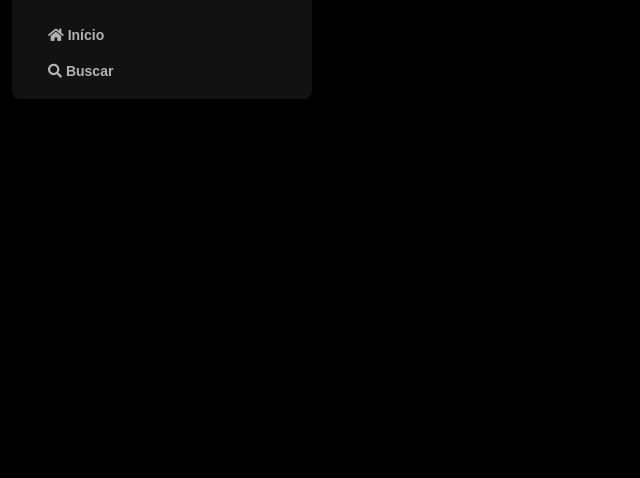
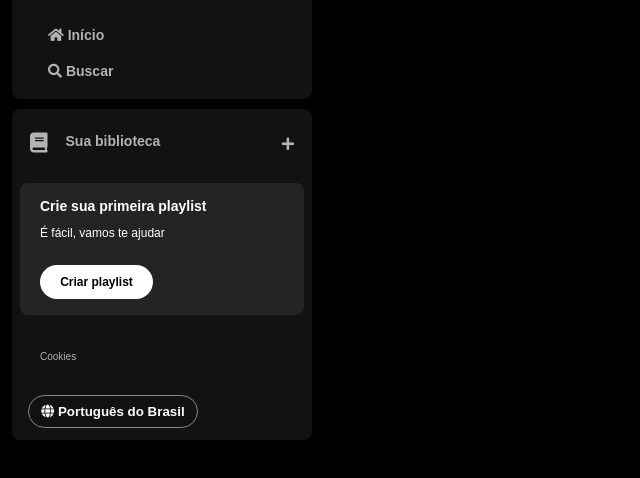
Before and after one commit to esthertinetti/spotify-alura, a plain HTML site: page index.html in a window 1280 px wide. Shown: the part 74-552 px from the top of the page, without its empty margins (0-640 px from the left). Drawn offline with Linux system fonts and the light colour scheme.

Commit message:
feat: add new components and styles
Aula 02

```diff
--- a/index.html
+++ b/index.html
@@ -19,7 +19,6 @@
                         <img src="./assets/icons/logo-spotify.png" alt="Logo do spotify">
                     </a>
                 </div>
-                <div>
                 <ul>
                     <li>
                         <a href="">
@@ -38,8 +37,38 @@
                         </a>
                     </li>
                 </ul>
+            </nav>
+
+            <div class="library">
+                <div class="library__content">
+                    <button class="library__button">
+                        <span class="fa fas fa-book"></span>
+                        <span>Sua biblioteca</span>
+                    </button>
+                    <span class="fa fa-plus"></span>
                 </div>
-            </nav>
+
+                <section class="section-playlist">
+                    <div class="section-playlist__content">
+                        <span class="text title">Crie sua primeira playlist</span>
+                        <span class="text subtitle">É fácil, vamos te ajudar</span>
+                        <button class="section-playlist__button">Criar playlist</button>
+                    </div>
+                </section>
+
+                <div class="cookies">
+                    <a href="">
+                        Cookies
+                    </a>
+                </div>
+
+                <div class="languages">
+                    <button class="languages__button">
+                        <span class="fa fa-globe"></span>
+                        <span>Português do Brasil</span>
+                    </button>
+                </div>
+            </div>
         </div>
     </body>
 </html>
--- a/style.css
+++ b/style.css
@@ -1,5 +1,6 @@
 body {
     background-color: #000;
+    font-family: 'DM Sans', sans-serif;
 }
 
 h1 {
@@ -46,3 +47,122 @@ h1 {
     font-size: 14px;
     font-family: 'DM Sans', sans-serif;
 }
+
+.library {
+    background-color: #121212;
+    border-radius: 8px;
+    display: flex;
+    justify-content: space-between;
+    flex-direction: column;
+    padding: 4px 8px;
+    color: #b3b3b3;
+    font-weight: 600;
+    font-size: 14px;
+    margin-top: 10px;
+}
+
+.library .library__content {
+    display: flex;
+    justify-content: space-between;
+}
+
+.library .library__button {
+    display: flex;
+    margin-right: 10px;
+    color: #b3b3b3;
+    background-color: transparent;
+    border: 0;
+    font-size: 14px;
+    font-weight: 700;
+    font-family: 'DM Sans', sans-serif;
+    text-align: center;
+    text-decoration: none;
+    text-transform: none;
+    padding: 20px 10px;
+}
+
+.library .library__button .fa {
+    font-size: 20px;
+    margin-right: 10px;
+    font-weight: 300;
+    padding-right: 8px;
+}
+
+.library .library__content .fa-plus {
+    margin: 24px 10px;
+}
+
+.section-playlist {
+    display: flex;
+    align-items: flex-start;
+    justify-content: space-between;
+    gap: 20px;
+    background-color: #242424;
+    color: #b3b3b3;
+    font-weight: 600;
+    font-size: 14px;
+    margin: 8px 0;
+    padding: 16px 20px;
+    border-radius: 8px;
+}
+
+.section-playlist .section-playlist__content {
+    display: flex;
+    flex-direction: column;
+}
+
+.section-playlist__content .text {
+    padding-bottom: 14px;
+    color: #FFF;
+}
+
+.section-playlist__content .title {
+    font-weight: 700;
+}
+
+.section-playlist__content .subtitle {
+    font-size: 12px;
+    font-weight: 500;
+}
+
+.section-playlist__content .section-playlist__button {
+    display: flex;
+    justify-content: center;
+    background-color: #FFF;
+    color: #000;
+    border-radius: 20px;
+    font-size: 12px;
+    font-weight: 700;
+    text-decoration: none;
+    padding: 10px;
+    border: 0;
+    width: 113px;
+    margin-top: 12px;
+}
+
+.sidebar .cookies {
+    margin: 25px 20px;
+}
+
+.sidebar .cookies a {
+    color: #b3b3b3;
+    font-weight: 500;
+    font-size: 10px;
+    transition: 300ms all;
+}
+
+.sidebar .cookies a:hover {
+    text-decoration: underline;
+}
+
+.languages .languages__button {
+    align-items: center;
+    background-color: transparent;
+    border: 1px solid #878787;
+    color: #FFF;
+    font-weight: 700;
+    width: 170px;
+    margin: 8px;
+    padding: 8px;
+    border-radius: 20px;
+}
```
Lines whose indentation alone changed are shown as unchanged.
